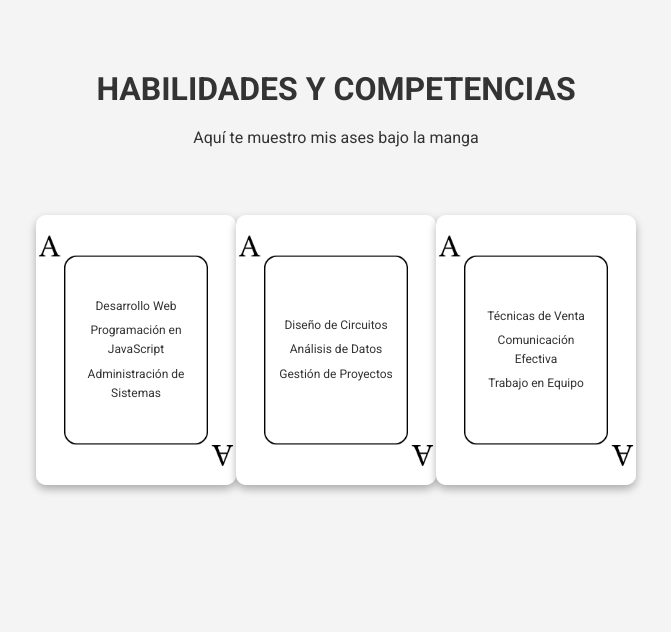
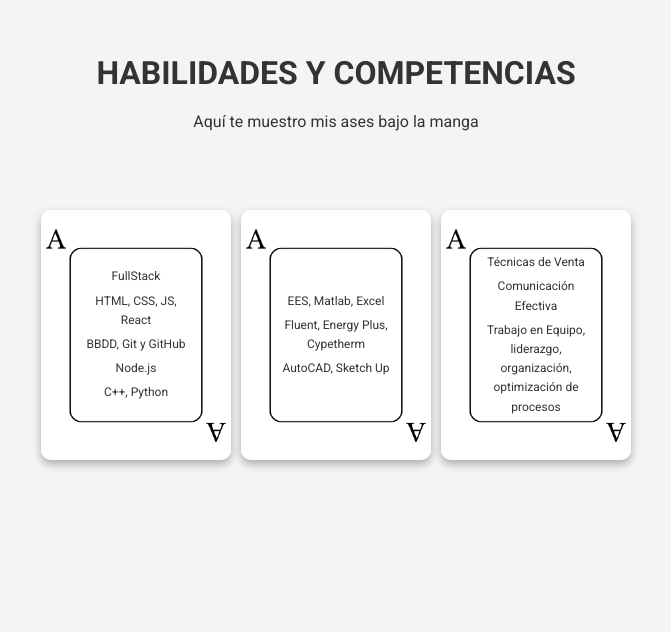
Before and after one commit to osamasgit/portafolio-web, a plain HTML site: page index.html in a window 1280 px wide. Shown: the part 1666-2298 px from the top of the page, without its empty margins (304-975 px from the left). Drawn offline with Linux system fonts and the light colour scheme.

Commit message:
skills sections finished but not responsive

```diff
--- a/index.html
+++ b/index.html
@@ -114,9 +114,11 @@
                     <div class="carta-back">
                         <div class="skills-list">
                             <ul>
-                                <li>Desarrollo Web</li>
-                                <li>Programación en JavaScript</li>
-                                <li>Administración de Sistemas</li>
+                                <li>FullStack</li>
+                                <li>HTML, CSS, JS, React</li>
+                                <li>BBDD, Git y GitHub</li>
+                                <li>Node.js</li>
+                                <li>C++, Python</li>
                             </ul>
                         </div>
                     </div>
@@ -128,9 +130,9 @@
                     <div class="carta-back">
                         <div class="skills-list">
                             <ul>
-                                <li>Diseño de Circuitos</li>
-                                <li>Análisis de Datos</li>
-                                <li>Gestión de Proyectos</li>
+                                <li>EES, Matlab, Excel</li>
+                                <li>Fluent, Energy Plus, Cypetherm</li>
+                                <li>AutoCAD, Sketch Up</li>
                             </ul>
                         </div>
                     </div>
@@ -144,7 +146,7 @@
                             <ul>
                                 <li>Técnicas de Venta</li>
                                 <li>Comunicación Efectiva</li>
-                                <li>Trabajo en Equipo</li>
+                                <li>Trabajo en Equipo, liderazgo, organización, optimización de procesos</li>
                             </ul>
                         </div>
                     </div>
--- a/script.js
+++ b/script.js
@@ -1,18 +1,10 @@
 function repartirCartas() {
     let cartas = document.querySelectorAll('.carta');
-    let container = document.querySelector('.cartas-container');
-
-    if (!cartas.length || !container) {
-        console.error("No se encontraron cartas o el contenedor.");
-        return;
-    }
-
-    let containerWidth = container.offsetWidth;
-    let spacing = 200; // Espacio entre cartas
-    let centerOffset = (cartas.length - 1) * spacing / 2; // Para centrar las cartas
 
     cartas.forEach((carta, index) => {
         setTimeout(() => {
+            let spacing = 200; // Espacio entre cartas
+            let centerOffset = (cartas.length - 1) * spacing / 2; // Centrar las cartas
             let offsetX = index * spacing - centerOffset; // Ajustar la posición
 
             carta.style.opacity = "1";
@@ -24,7 +16,18 @@ function repartirCartas() {
         cartas.forEach((carta) => {
             carta.classList.add('voltear');
         });
-    }, cartas.length * 200 + 500); // Asegurar que todas se repartan antes de voltear
+    }, 800);
 }
 
-window.onload = repartirCartas; // Llamar a la función cuando cargue la página
+// 👉 Detectamos cuando la sección es visible
+const observer = new IntersectionObserver((entries, observer) => {
+    entries.forEach(entry => {
+        if (entry.isIntersecting) {
+            repartirCartas();
+            observer.disconnect(); // Desactiva el observador para que no se repita
+        }
+    });
+}, { threshold: 0.5 }); // Se activa cuando el 50% de la sección es visible
+
+// 👉 Aplicamos el observador a la sección de cartas
+observer.observe(document.querySelector('.cartas-container'));
--- a/style.css
+++ b/style.css
@@ -26,13 +26,13 @@ section {
 }
 
 h1 {
-    font-size: 64px;
+    font-size: clamp(24px, 5vw, 64px);
     font-family: 'Roboto';
     margin: 0 0 10px 0;
 }
 
 h3 {
-    font-size: 32px;
+    font-size: clamp(18px, 3vw, 32px);
     font-family: 'Roboto';
     margin: 0 0 10px 0;
 }
@@ -240,7 +240,7 @@ seccion sobre-mi
     position: relative; /* Necesario para que el ::before se posicione correctamente */
     flex: 1;
     display: flex;
-    max-width: 50%;
+    width: 30%;
     margin-bottom: 20px;
     order: 1;
     align-items: center;
@@ -322,7 +322,7 @@ Formacion
     transform: translate(-50%, -50%);
     text-align: center;
     color: white;
-    font-size: 14px;
+    font-size: 12px;
     font-weight: bold;
     opacity: 0;
     transition: opacity 0.3s ease-in-out;
@@ -354,8 +354,8 @@ Habilidades
 
 .carta {
     opacity: 0;
-    width: 200px;
-    height: 270px;
+    width: 190px;
+    height: 250px;
     position: absolute;
     transform: translateY(-50px) scale(0.8);
     transition: transform 0.5s ease-in-out, opacity 0.5s ease-in-out;
@@ -389,7 +389,7 @@ Habilidades
 
 .carta-back {
     background-image: url('https://github.com/osamasgit/portafolio-web/raw/skills/Media/A.png');
-    background-size: 180%;
+    background-size: 175%;
     background-position: center;
     transform: rotateY(180deg);
     display: flex;
@@ -413,6 +413,12 @@ Habilidades
     font-size: 12px;
     margin: 5px 25px;
     text-align: center;
+}
+
+.carta-front {
+    background-image: url('https://github.com/osamasgit/portafolio-web/raw/skills/Media/Reverso.png');
+    background-size: 150%;
+    background-position: center;
 }
 
 /* Animación de reparto */
```
